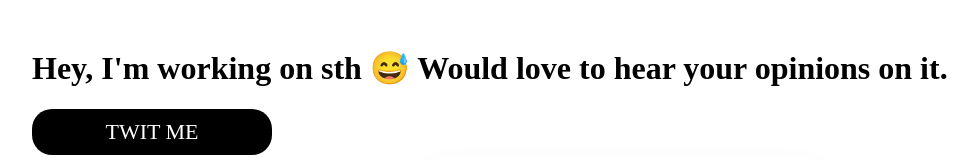
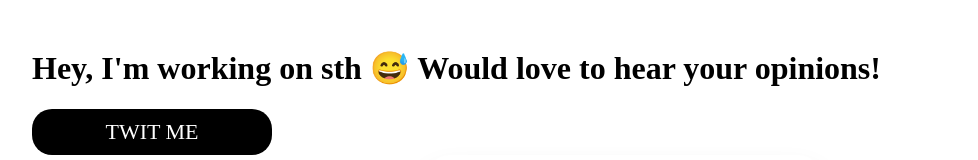
Before and after one commit to NhatDinh/design-react, a Gatsby site: page /blog in a window 1280 px wide. Shown: the top 160 px of the page, without its empty margins (16-994 px from the left). Built offline with nearby package versions, Linux system fonts and the light colour scheme; Gatsby itself is replaced by a stand-in of ours.

Commit message:
resolve failed deploy

```diff
--- a/src/pages/blog.js
+++ b/src/pages/blog.js
@@ -5,7 +5,7 @@ import '../styles/blog.css'
 
 const Blog = () => (
   <div className="m-container">
-    <h1>Hey, I'm working on sth 😅 Would love to hear your opinions on it. </h1>
+    <h1>Hey, I'm working on sth 😅 Would love to hear your opinions! </h1>
     <div className="work-btn">
       <a href="https://twitter.com/nhat_ldinh">Twit Me</a>
     </div>
```
